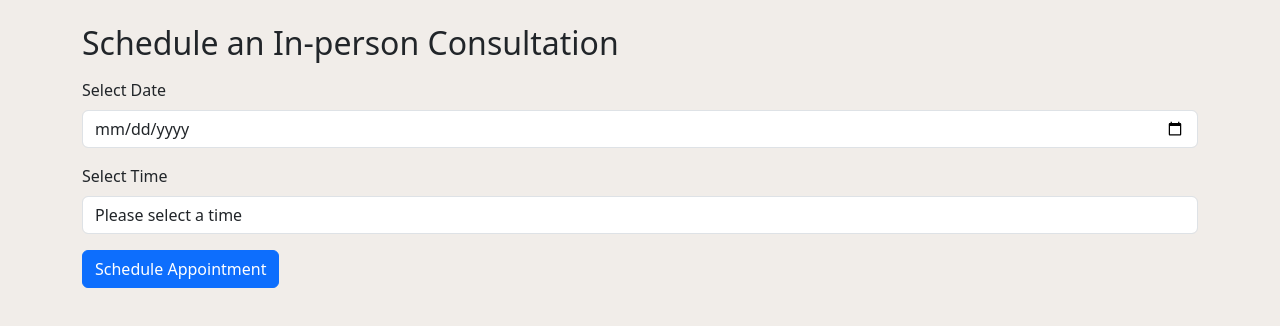
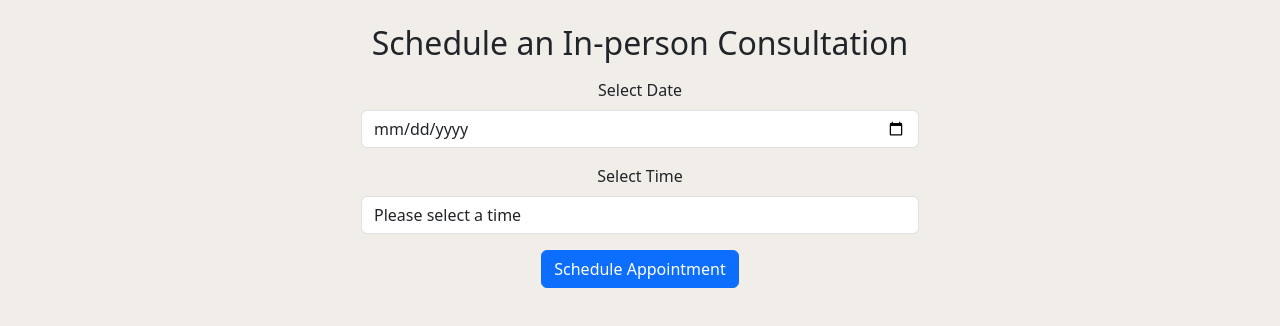
Before and after one commit to happylifeeveryday/5032-Assignment, a Vue app: page /faqs in a window 1280 px wide. Shown: the top 326 px of the page. Built offline with nearby package versions, Linux system fonts and the light colour scheme.

Commit message:
Finish ConsultationView.

```diff
--- a/src/components/GetAppointments.vue
+++ b/src/components/GetAppointments.vue
@@ -138,6 +138,10 @@ const exportPDF = () => {
 onMounted(() => {
   fetchAppointments()
 })
+
+defineExpose({
+  fetchAppointments
+})
 </script>
 
 <style scoped>
--- a/src/components/ScheduleConsultation.vue
+++ b/src/components/ScheduleConsultation.vue
@@ -1,7 +1,8 @@
 <template>
   <div class="container">
-    <h2 class="mt-4">Schedule an In-person Consultation</h2>
-    <form @submit.prevent="submitAppointment" class="mt-3">
+    <div class="col-6 offset-3">
+      <h2 class="mt-4 text-center">Schedule an In-person Consultation</h2>
+      <form @submit.prevent="submitAppointment" class="mt-3 text-center">
         <div class="mb-3">
           <label for="date" class="form-label">Select Date</label>
           <input
@@ -25,6 +26,7 @@
         <button type="submit" class="btn btn-primary">Schedule Appointment</button>
       </form>
     </div>
+  </div>
 </template>
 
 <script setup>
@@ -33,6 +35,7 @@ import { useToast } from 'vue-toastification'
 import { httpsCallable } from 'firebase/functions'
 import { auth, functions } from '@/main'
 
+const emit = defineEmits(['appointment-scheduled'])
 const appointmentDate = ref('')
 const appointmentTime = ref('')
 const availableTimes = ref([])
@@ -92,6 +95,7 @@ const submitAppointment = async () => {
     const scheduleAppointment = httpsCallable(functions, 'scheduleAppointment')
     await scheduleAppointment(data)
     toast.success('Appointment scheduled successfully!')
+    emit('appointment-scheduled')
     // Clear the form
     appointmentDate.value = ''
     appointmentTime.value = ''
--- a/src/router/index.js
+++ b/src/router/index.js
@@ -9,6 +9,7 @@ import MapBox from '@/components/MapBox.vue'
 import ScheduleConsultation from '@/components/ScheduleConsultation.vue'
 import GetAllAppointments from '@/components/GetAllAppointments.vue'
 import GetAppointments from '@/components/GetAppointments.vue'
+import ConsultationView from '@/views/ConsultationView.vue'
 const routes = [
   {
     path: '/',
@@ -40,7 +41,7 @@ const routes = [
   },
   {
     path: '/immigration-consultation',
-    component: GetAllAppointments
+    component: ConsultationView
   }
 ]
 
--- /dev/null
+++ b/src/views/ConsultationView.vue
@@ -0,0 +1,22 @@
+<script setup>
+import { ref } from 'vue'
+import PageHeader from '@/components/PageHeader.vue'
+import NaviBar from '@/components/NaviBar.vue'
+import ScheduleConsultation from '@/components/ScheduleConsultation.vue'
+import GetAppointments from '@/components/GetAppointments.vue'
+
+const getAppointmentsRef = ref(null)
+
+const onAppointmentScheduled = () => {
+  if (getAppointmentsRef.value) {
+    getAppointmentsRef.value.fetchAppointments()
+  }
+}
+</script>
+
+<template>
+  <PageHeader />
+  <NaviBar />
+  <ScheduleConsultation @appointment-scheduled="onAppointmentScheduled" />
+  <GetAppointments ref="getAppointmentsRef" />
+</template>
```
Lines whose indentation alone changed are shown as unchanged.
